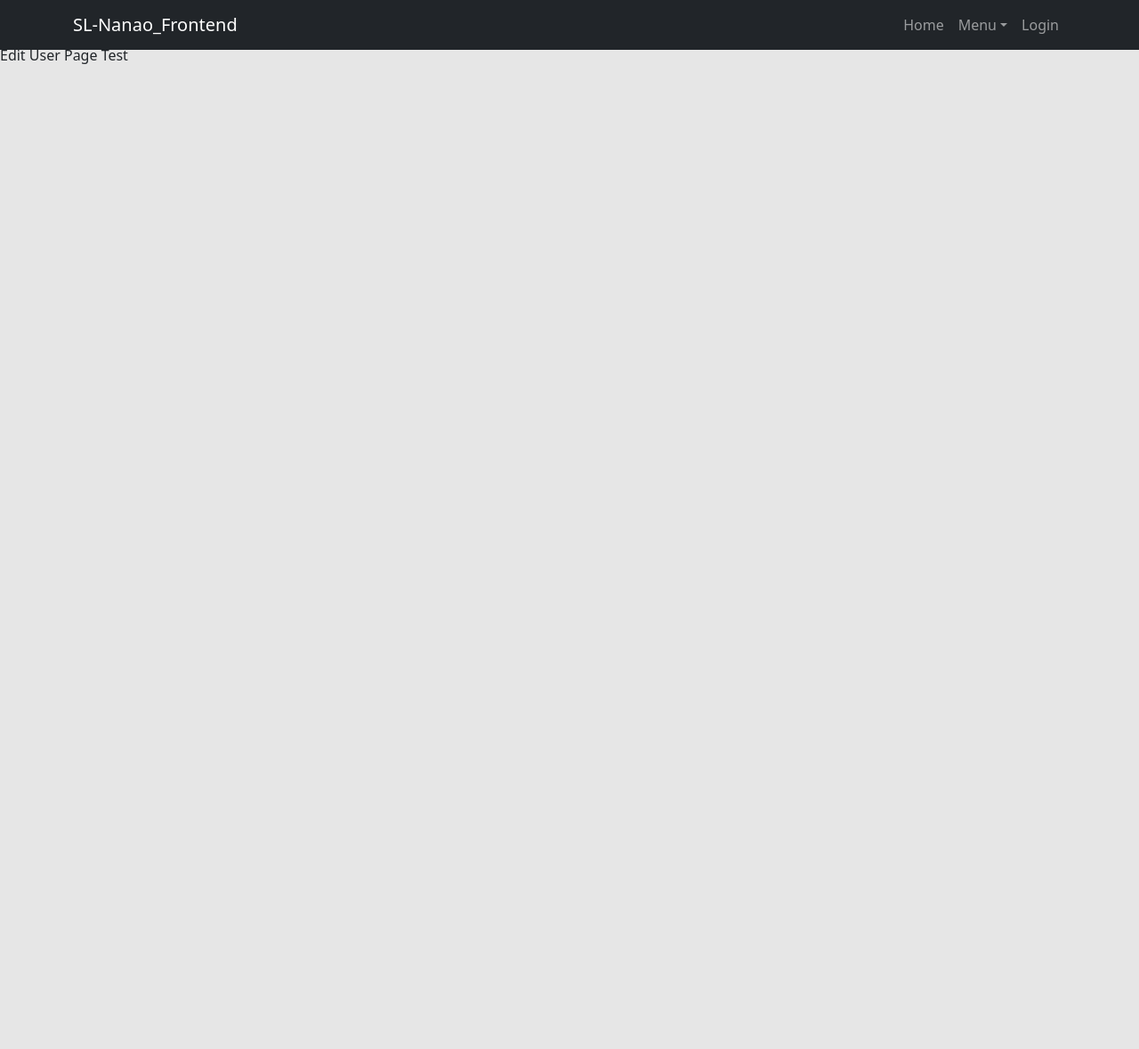
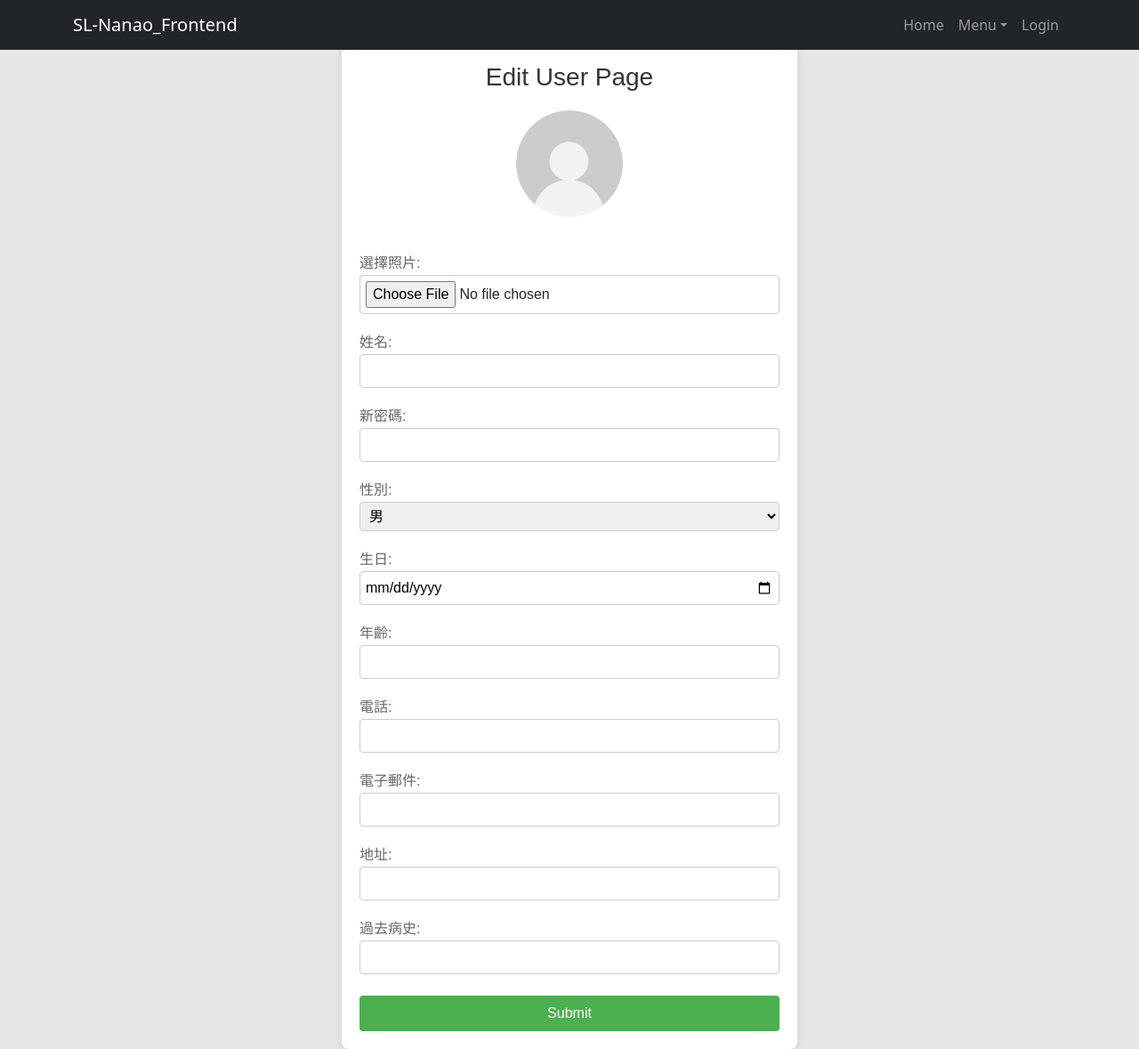
Before and after one commit to chou-ting-wei/NYCU_Service-Learning-Nanao, a React (Vite) app in the folder frontend/: page /edituser in a window 1280 px wide. Shown: the whole page at 89% size. Before the commit the page ends 800 px from the top, so only its background shows below. Built offline with nearby package versions, Linux system fonts and the light colour scheme.

Commit message:
add edit user

```diff
--- a/frontend/src/assets/EditUser.css
+++ b/frontend/src/assets/EditUser.css
@@ -0,0 +1,65 @@
+.edituser {
+    max-width: 40%;
+    padding: 20px;
+    margin: auto;
+    background-color: #fff;
+    border-radius: 8px;
+    box-shadow: 0 4px 8px rgba(0,0,0,0.1);
+    font-family: Arial, sans-serif;
+}
+
+.edituser h3 {
+    text-align: center;
+    color: #333;
+    margin-bottom: 20px;
+}
+
+.profile-pic {
+    display: block;
+    width: 120px;
+    height: 120px;
+    border-radius: 50%;
+    object-fit: cover;
+    margin: 10px auto 20px;
+}
+
+form {
+    display: grid;
+}
+
+label {
+    display: block;
+    margin-top: 20px;
+    margin-bottom: 1px;
+    color: #666;
+}
+
+input[type="text"],
+input[type="password"],
+input[type="email"],
+input[type="tel"],
+input[type="date"],
+input[type="number"],
+input[type="file"],
+select {
+    width: 100%;
+    padding: 6px;
+    border: 1px solid #ccc;
+    border-radius: 4px;
+    box-sizing: border-box;
+}
+
+input[type="submit"] {
+    margin-top: 24px;
+    background-color: #4CAF50;
+    color: white;
+    border: none;
+    padding: 8px 10px;
+    border-radius: 4px;
+    cursor: pointer;
+    transition: background-color 0.3s;
+}
+
+input[type="submit"]:hover {
+    background-color: #45a049;
+}
--- a/frontend/src/assets/EditUser.tsx
+++ b/frontend/src/assets/EditUser.tsx
@@ -1,9 +1,48 @@
-import './EditUser.css'
+import React from 'react';
+import './EditUser.css';
 
 const EditUser = () => {
   return (
     <div className="edituser">
-        <p>Edit User Page Test</p>
+        <h3>Edit User Page</h3>
+        <img src="/public/default_avatar.jpg" alt="Profile Picture" className="profile-pic"/>
+        <form>
+            <label htmlFor="photo">選擇照片:</label>
+            <input type="file" id="photo" name="photo" accept="image/*"/>
+
+            <label htmlFor="name">姓名:</label>
+            <input type="text" id="name" name="name"/>
+
+            <label htmlFor="password">新密碼:</label>
+            <input type="password" id="password" name="password"/>
+
+            <label htmlFor="gender">性別:</label>
+            <select id="gender" name="gender">
+                <option value="male">男</option>
+                <option value="female">女</option>
+                <option value="helicopter">戰鬥直升機</option>
+            </select>
+
+            <label htmlFor="birthdate">生日:</label>
+            <input type="date" id="birthdate" name="birthdate"/>
+
+            <label htmlFor="age">年齡:</label>
+            <input type="number" id="age" name="age"/>
+
+            <label htmlFor="phone">電話:</label>
+            <input type="tel" id="phone" name="phone"/>
+
+            <label htmlFor="email">電子郵件:</label>
+            <input type="email" id="email" name="email"/>
+
+            <label htmlFor="address">地址:</label>
+            <input type="text" id="address" name="address"/>
+
+            <label htmlFor="medical_history">過去病史:</label>
+            <input type="text" id="medical_history" name="medical_history"/>
+
+            <input type="submit" value="Submit"/>
+        </form>
     </div>
   );
 }
--- a/frontend/src/assets/Profile.css
+++ b/frontend/src/assets/Profile.css
@@ -6,7 +6,7 @@ body {
 .profile {
     padding: 30px;
     margin: 20px auto;
-    width: 320px;
+    width: 40%;
     background-color: #ffffff;
     box-shadow: 0px 4px 8px rgba(0, 0, 0, 0.1);
     border-radius: 10px;
--- a/frontend/src/assets/Profile.tsx
+++ b/frontend/src/assets/Profile.tsx
@@ -4,12 +4,15 @@ import { Link } from 'react-router-dom';
 const Profile = () => {
   return (
     <div className="profile">
-      <img src="image.jpg" alt="Profile Picture" />
+      <img src="/public/default_avatar.jpg" alt="Profile Picture" />
         <div className="info">
           <div><span className="label">姓名：</span>王小明</div>
           <div><span className="label">性別：</span>男</div>
           <div><span className="label">生日：</span>1990-01-01</div>
           <div><span className="label">年齡：</span>33</div>
+          <div><span className="label">電話：</span>無</div>
+          <div><span className="label">電子郵件：</span>無</div>
+          <div><span className="label">地址：</span>無</div>
           <div><span className="label">過去病史：</span>無</div>
           <Link to="/edituser">修改會員資料</Link>
         </div>
```
Also changed, not shown: frontend/public/default_avatar.jpg (added).
